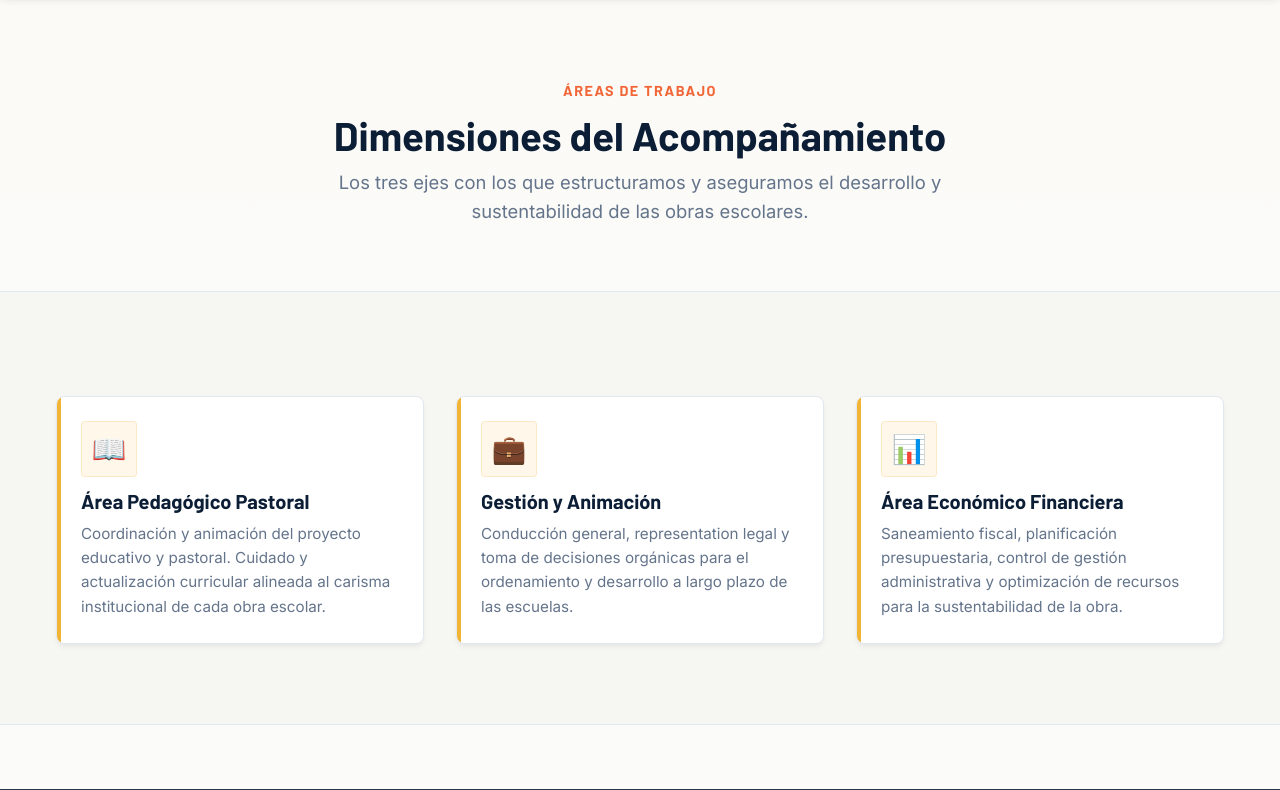
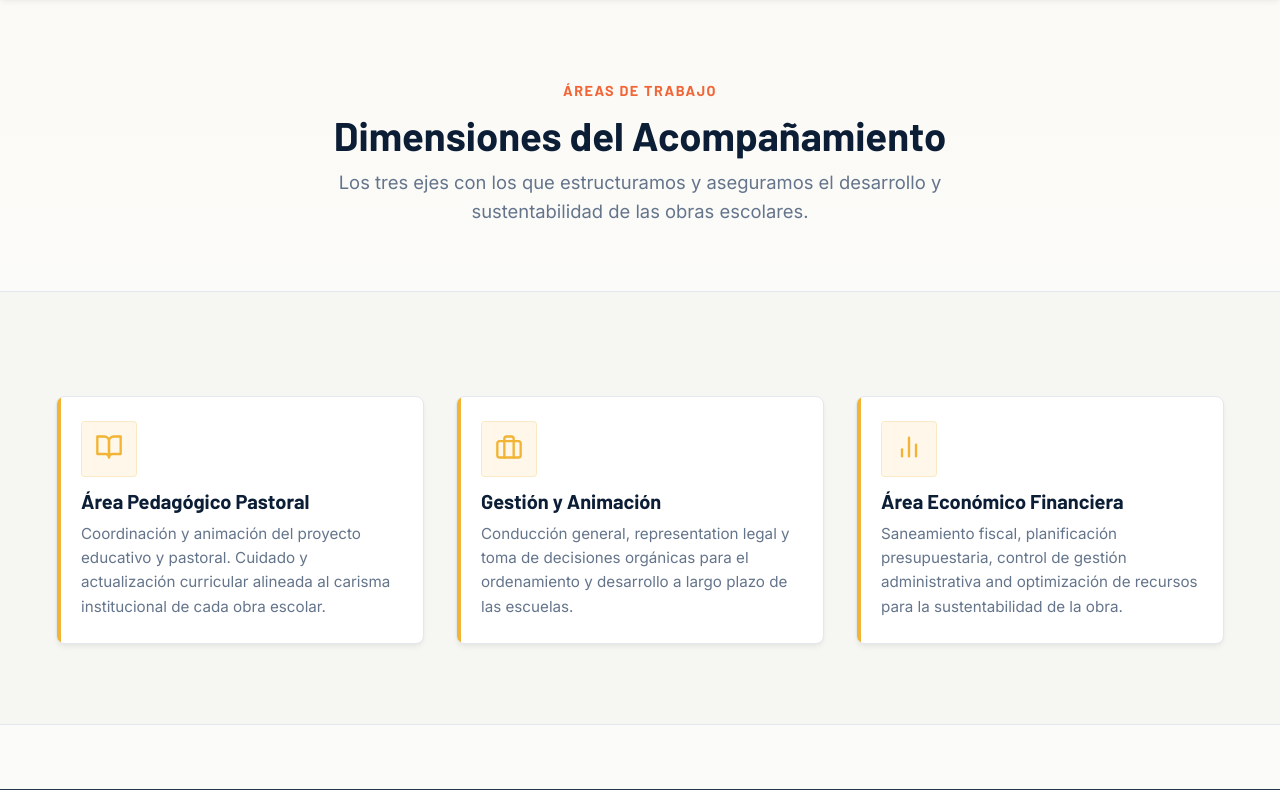
Before and after one commit to gbustos-alt/organizacion-fem, a FastAPI app: page /dimensiones in a window 1280 px wide. Shown: the part 141-931 px from the top of the page. Run offline with FastAPI, Linux system fonts and the light colour scheme.

Commit message:
reemplazo de emojis IA

```diff
--- a/frontend/templates/components/macros.html
+++ b/frontend/templates/components/macros.html
@@ -10,7 +10,7 @@
 <div class="card {{ class }}">
     {% if icon_name %}
     <div class="card-icon">
-        <span class="icon-placeholder">{{ icon_name }}</span>
+        <span class="icon-placeholder">{{ icon_name | safe }}</span>
     </div>
     {% endif %}
     <h3 class="card-title">{{ title }}</h3>
--- a/frontend/templates/dimensiones.html
+++ b/frontend/templates/dimensiones.html
@@ -18,21 +18,21 @@
             {{ macros.render_card(
                 "Área Pedagógico Pastoral",
                 "Coordinación y animación del proyecto educativo y pastoral. Cuidado y actualización curricular alineada al carisma institucional de cada obra escolar.",
-                "📖",
+                '<svg xmlns="http://www.w3.org/2000/svg" width="28" height="28" viewBox="0 0 24 24" fill="none" stroke="currentColor" stroke-width="2" stroke-linecap="round" stroke-linejoin="round" class="icon-svg"><path d="M2 3h6a4 4 0 0 1 4 4v14a3 3 0 0 0-3-3H2z"></path><path d="M22 3h-6a4 4 0 0 0-4 4v14a3 3 0 0 1 3-3h7z"></path></svg>',
                 "pilar-card"
             ) }}
 
             {{ macros.render_card(
                 "Gestión y Animación",
                 "Conducción general, representation legal y toma de decisiones orgánicas para el ordenamiento y desarrollo a largo plazo de las escuelas.",
-                "💼",
+                '<svg xmlns="http://www.w3.org/2000/svg" width="28" height="28" viewBox="0 0 24 24" fill="none" stroke="currentColor" stroke-width="2" stroke-linecap="round" stroke-linejoin="round" class="icon-svg"><rect x="2" y="7" width="20" height="14" rx="2" ry="2"></rect><path d="M16 21V5a2 2 0 0 0-2-2h-4a2 2 0 0 0-2 2v16"></path></svg>',
                 "pilar-card"
             ) }}
 
             {{ macros.render_card(
                 "Área Económico Financiera",
-                "Saneamiento fiscal, planificación presupuestaria, control de gestión administrativa y optimización de recursos para la sustentabilidad de la obra.",
-                "📊",
+                "Saneamiento fiscal, planificación presupuestaria, control de gestión administrativa and optimización de recursos para la sustentabilidad de la obra.",
+                '<svg xmlns="http://www.w3.org/2000/svg" width="28" height="28" viewBox="0 0 24 24" fill="none" stroke="currentColor" stroke-width="2" stroke-linecap="round" stroke-linejoin="round" class="icon-svg"><line x1="18" y1="20" x2="18" y2="10"></line><line x1="12" y1="20" x2="12" y2="4"></line><line x1="6" y1="20" x2="6" y2="14"></line></svg>',
                 "pilar-card"
             ) }}
         </div>
```
Also changed, not shown: 1 other file.
